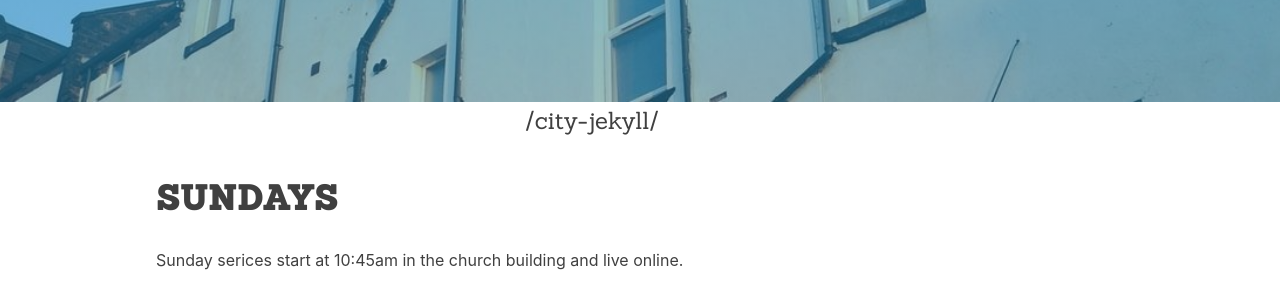
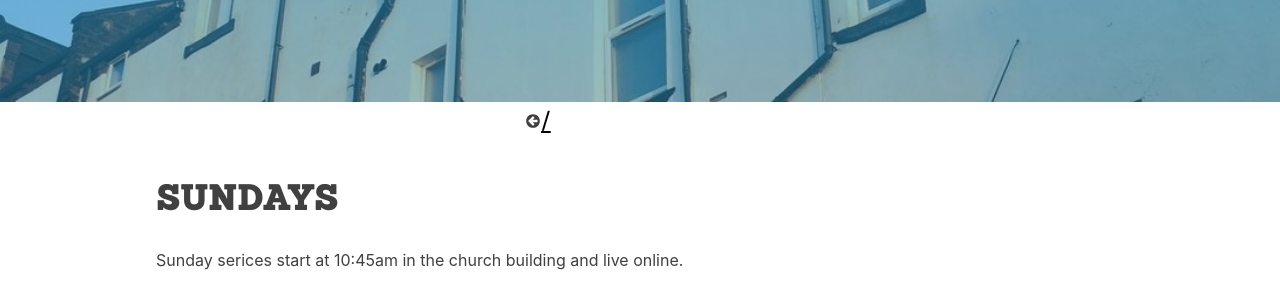
Before and after one commit to woodcox/city-jekyll, a Jekyll site: the page built from pages/_sunday/2021-01-03-booking.md, in a window 1280 px wide and 900 px high, scrolled down 508 px. Shown: the part 155-455 px from the top of the window. Built offline with Jekyll 4.4.1, drawn with Linux system fonts in a browser that asks for light colours.

Commit message:
Update nav-back.html

```diff
--- a/_includes/modules/nav-back.html
+++ b/_includes/modules/nav-back.html
@@ -13,7 +13,8 @@
       <div class="flex-medium med-one-fourth">
         {% assign crumbs = page.url | remove:'/index.html' | split: '/' %}
         {% assign current_page = crumbs.last | append: '/' %}
-        {{ site.baseurl }}{{ page.url | remove: current_page }}
+        {% assign previous = page.url | remove: current_page %}
+        <a class="arrow-left-icon" href="{{ site.baseurl }}{{ previous }}">{{ previous }}</a>
       </div>
     </div>
   </div>
```
